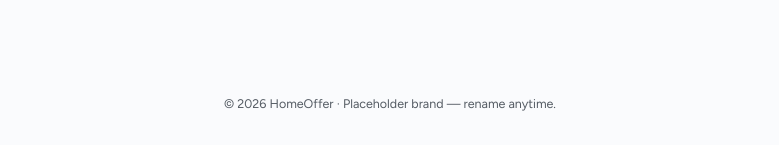
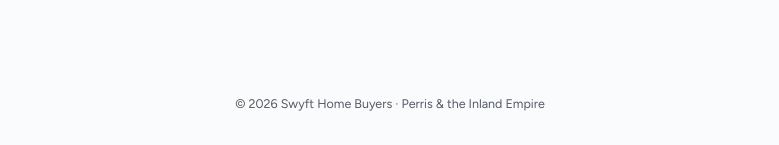
Before and after one commit to anthonyjreyna/swyft, a Next.js app: page /step-8 in a window 1280 px wide. Shown: the part 652-797 px from the top of the page, without its empty margins (250-1029 px from the left). Built offline with nearby package versions, Linux system fonts and the light colour scheme; no server answers.

Commit message:
Update step-8.js

```diff
--- a/pages/step-8.js
+++ b/pages/step-8.js
@@ -20,7 +20,7 @@
     const ctx = canvas.getContext("2d");
     let W = (canvas.width = window.innerWidth);
     let H = (canvas.height = window.innerHeight);
-    const colors = ["#2563eb", "#16a34a", "#f59e0b", "#ef4444", "#8b5cf6", "#06b6d4"];
+    const colors = ["#0057B8", "#16a34a", "#FFC421", "#ef4444", "#8b5cf6", "#06b6d4"];
     const parts = [];
     for (let i = 0; i < 150; i++) {
       parts.push({
@@ -77,7 +77,7 @@
 
   return (
     <>
-      <Head><title>Thank you — HomeOffer</title><meta name="viewport" content="width=device-width, initial-scale=1" /></Head>
+      <Head><title>Thank you — Swyft</title><meta name="viewport" content="width=device-width, initial-scale=1" /></Head>
       <div className="funnel">
         <header className="f-head">
           <Brand />
@@ -106,7 +106,7 @@
         </main>
 
         <footer className="f-foot">
-          {"\u00A9"} {new Date().getFullYear()} HomeOffer {"\u00B7"} Placeholder brand {"\u2014"} rename anytime.
+          {"\u00A9"} {new Date().getFullYear()} Swyft Home Buyers {"\u00B7"} Perris &amp; the Inland Empire
         </footer>
       </div>
     </>
```
